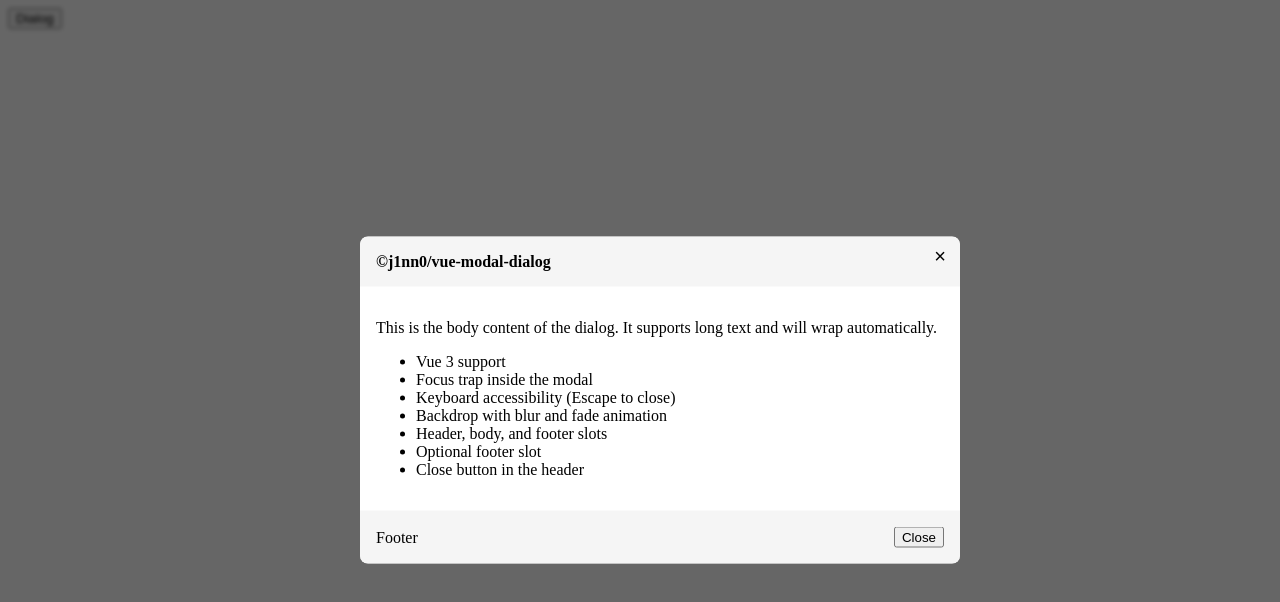
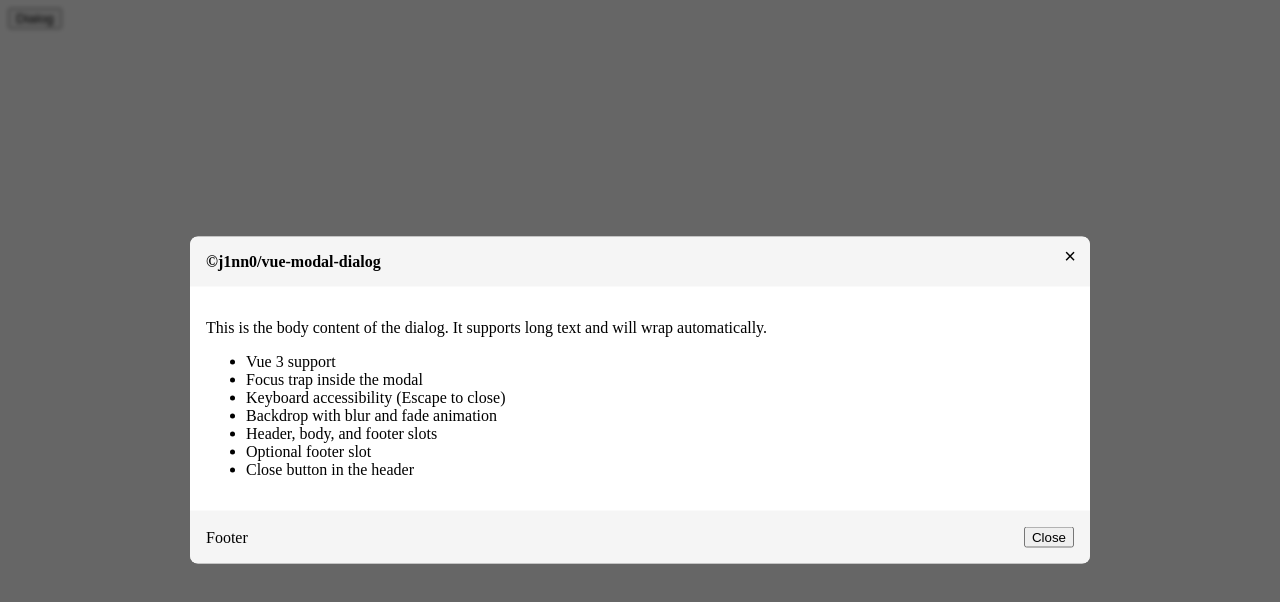
Before and after one commit to j1nn0/vue-modal-dialog, a Vue app: page / in a window 1280 px wide. Both pictures are taken after a click on the button "Dialog". Shown: the top 602 px of the page. Built offline with nearby package versions, Linux system fonts and the light colour scheme.

Commit message:
✨ Add configurable dialog sizes

```diff
--- a/src/App.vue
+++ b/src/App.vue
@@ -24,9 +24,10 @@ const closed = () => {
   <button type="button" @click="openDialog">Dialog</button>
 
   <VueModalDialog
-    backdrop="static"
-    :escape="false"
+    :backdrop="true"
+    :escape="true"
     position="center"
+    width="lg"
     v-model="isOpened"
     @opened="opened"
     @closed="closed"
--- a/src/components/VueModalDialog.vue
+++ b/src/components/VueModalDialog.vue
@@ -1,5 +1,5 @@
 <script setup>
-import { useTemplateRef, watch, nextTick, useSlots } from 'vue';
+import { computed, useTemplateRef, watch, nextTick, useSlots } from 'vue';
 import { onClickOutside, onKeyStroke } from '@vueuse/core';
 import { useFocusTrap } from '@vueuse/integrations/useFocusTrap';
 
@@ -30,6 +30,12 @@ const props = defineProps({
     type: String,
     default: 'center',
     validator: (value) => ['center', 'top'].includes(value),
+  },
+
+  width: {
+    type: String,
+    default: 'md',
+    validator: (v) => ['sm', 'md', 'lg', 'fullscreen'].includes(v),
   },
 });
 
@@ -78,11 +84,19 @@ onKeyStroke('Escape', (e) => {
     close();
   }
 });
+
+// Dialog size
+const dialogWidthClass = computed(() => ({
+  'dialog-sm': props.width === 'sm',
+  'dialog-md': props.width === 'md',
+  'dialog-lg': props.width === 'lg',
+  'dialog-fullscreen': props.width === 'fullscreen',
+}));
 </script>
 
 <template>
   <transition name="fade-backdrop" appear>
-    <div v-if="isOpen" class="backdrop"></div>
+    <div v-if="isOpen && width !== 'fullscreen'" class="backdrop"></div>
   </transition>
 
   <transition name="fade" appear>
@@ -91,10 +105,10 @@ onKeyStroke('Escape', (e) => {
       v-if="isOpen"
       :open="isOpen"
       class="dialog"
-      :class="{
-        'is-center': props.position === 'center',
-        'is-top': props.position === 'top',
-      }"
+      :class="[
+        { 'is-center': props.position === 'center', 'is-top': props.position === 'top' },
+        dialogWidthClass,
+      ]"
       role="dialog"
       aria-modal="true"
       :aria-labelledby="headerId"
@@ -129,7 +143,9 @@ onKeyStroke('Escape', (e) => {
   --j1nn0-vue-modal-dialog-border-radius: 8px;
 
   --j1nn0-vue-modal-dialog-width: 90%;
-  --j1nn0-vue-modal-dialog-max-width: 600px;
+  --j1nn0-vue-modal-dialog-max-width-sm: 300px;
+  --j1nn0-vue-modal-dialog-max-width-md: 600px;
+  --j1nn0-vue-modal-dialog-max-width-lg: 900px;
   --j1nn0-vue-modal-dialog-max-height: 80vh;
 
   --j1nn0-vue-modal-dialog-header-background: #f5f5f5;
@@ -180,7 +196,6 @@ onKeyStroke('Escape', (e) => {
   position: fixed;
   z-index: calc(var(--j1nn0-vue-modal-dialog-backdrop-z-index) + 1);
   width: var(--j1nn0-vue-modal-dialog-width);
-  max-width: var(--j1nn0-vue-modal-dialog-max-width);
   border: var(--j1nn0-vue-modal-dialog-border);
   border-radius: var(--j1nn0-vue-modal-dialog-border-radius);
   padding: 0;
@@ -194,6 +209,7 @@ onKeyStroke('Escape', (e) => {
     left: 50%;
     transform: translate(-50%, -50%);
     max-height: var(--j1nn0-vue-modal-dialog-max-height);
+    margin: 0;
   }
 
   &.is-top {
@@ -271,4 +287,29 @@ onKeyStroke('Escape', (e) => {
   overflow-y: auto;
   padding: var(--j1nn0-vue-modal-dialog-body-padding);
 }
+
+// Dialog width
+.dialog-sm {
+  max-width: var(--j1nn0-vue-modal-dialog-max-width-sm);
+}
+.dialog-md {
+  max-width: var(--j1nn0-vue-modal-dialog-max-width-md);
+}
+.dialog-lg {
+  max-width: var(--j1nn0-vue-modal-dialog-max-width-lg);
+}
+.dialog-fullscreen {
+  width: 100vw;
+  height: 100vh;
+  max-width: 100vw;
+  max-height: 100vh !important;
+  border-radius: 0;
+  top: 0 !important;
+  left: 0 !important;
+  transform: none !important;
+
+  .dialog-content {
+    height: 100%;
+  }
+}
 </style>
```
